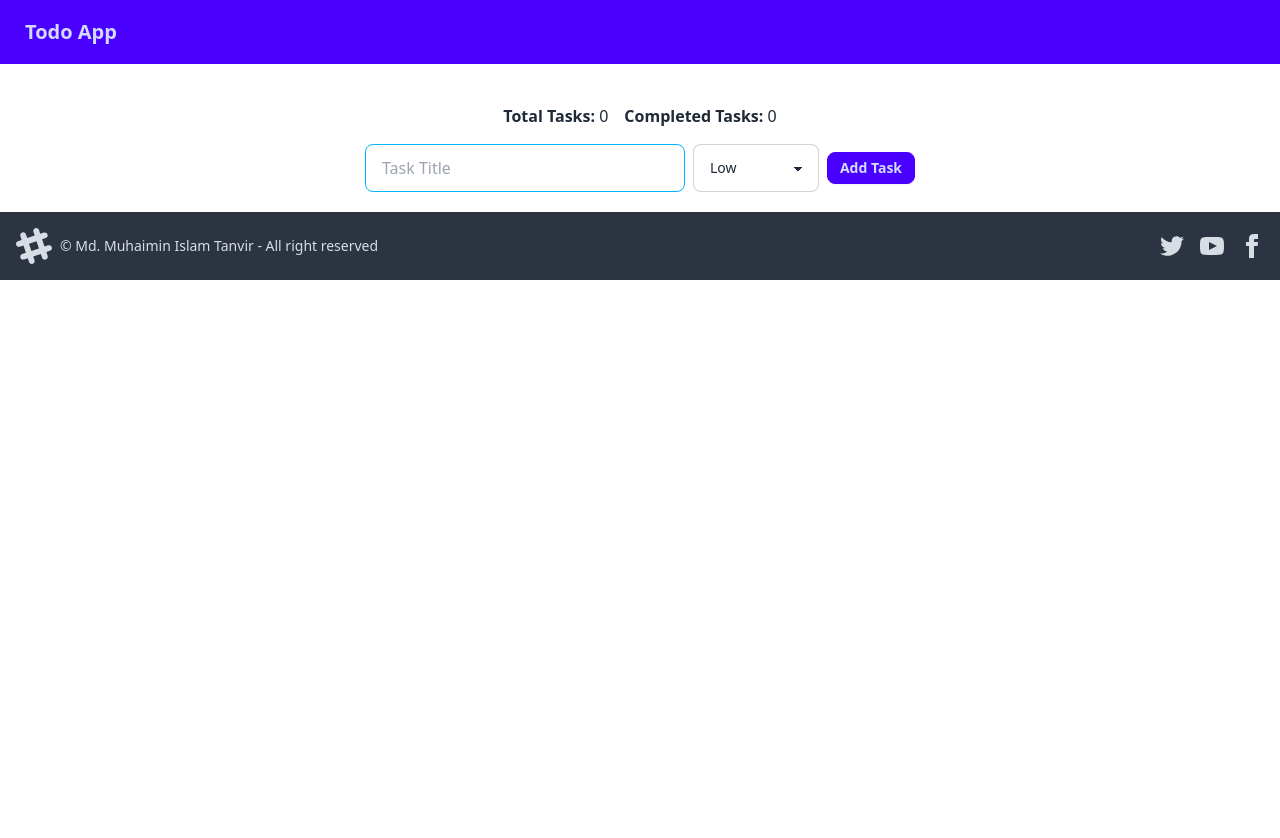
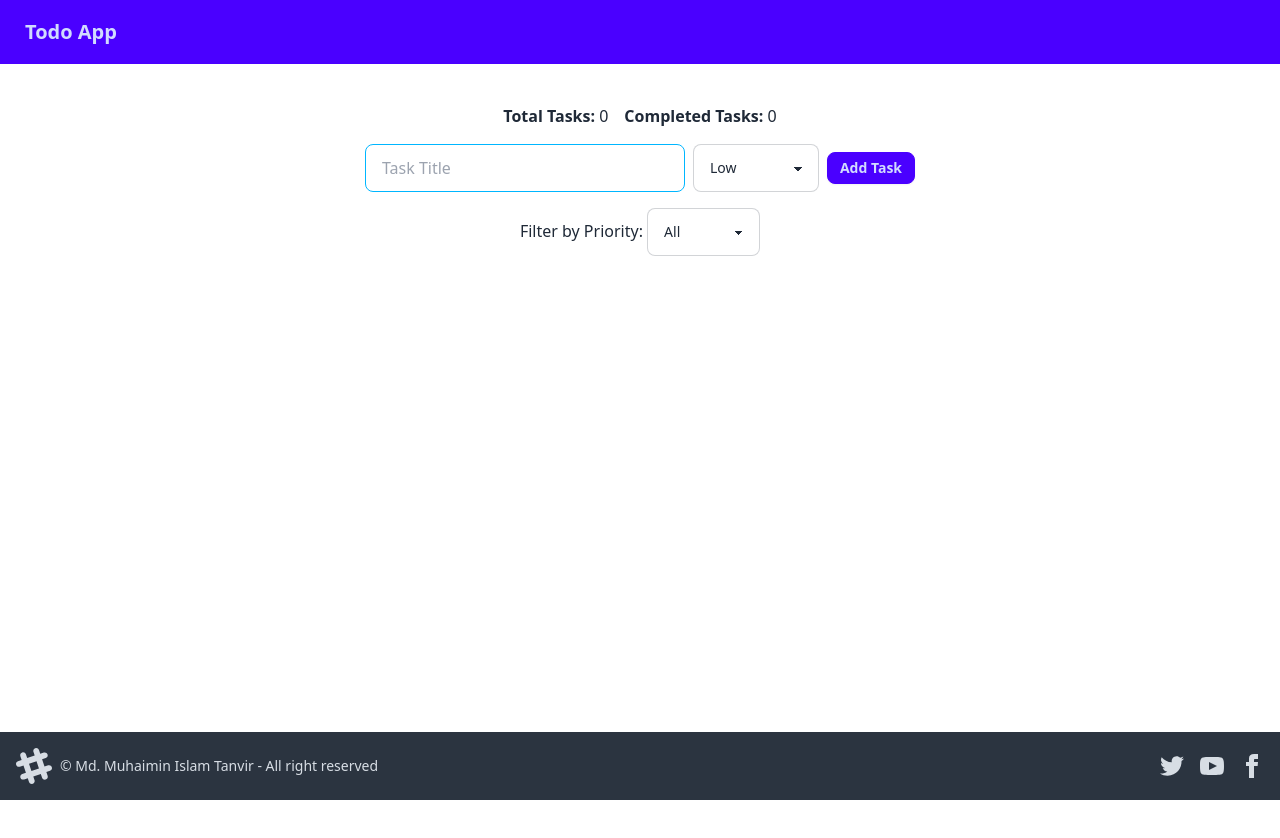
Before and after one commit to mitanvir05/to-do-app-tanvir-qtec, a React (Vite) app: page / in a window 1280 px wide. Shown: the top 838 px of the page. Before the commit the page ends 800 px from the top, so only its background shows below. Built offline with nearby package versions, Linux system fonts and the light colour scheme.

Commit message:
footer set on bottom and filter task added

```diff
--- a/src/components/Footer/Footer.jsx
+++ b/src/components/Footer/Footer.jsx
@@ -1,7 +1,8 @@
 const Footer = () => {
     return (
         <div>
-            <footer className=" static bottom-0 footer items-center container mx-auto text-center p-4 bg-neutral text-neutral-content">
+            <div className="flex flex-col min-h-screen">
+                <footer className=" bottom-0 sticky mt-auto footer items-center p-4 bg-neutral text-neutral-content">
                     <aside className="items-center grid-flow-col">
                         <svg width="36" height="36" viewBox="0 0 24 24" xmlns="http://www.w3.org/2000/svg" fillRule="evenodd" clipRule="evenodd" className="fill-current"><path d="M22.672 15.226l-2.432.811.841 2.515c.33 1.019-.209 2.127-1.23 2.456-1.15.325-2.148-.321-2.463-1.226l-.84-2.518-5.013 1.677.84 2.517c.391 1.203-.434 2.542-1.831 2.542-.88 0-1.601-.564-1.86-1.314l-.842-2.516-2.431.809c-1.135.328-2.145-.317-2.463-1.229-.329-1.018.211-2.127 1.231-2.456l2.432-.809-1.621-4.823-2.432.808c-1.355.384-2.558-.59-2.558-1.839 0-.817.509-1.582 1.327-1.846l2.433-.809-.842-2.515c-.33-1.02.211-2.129 1.232-2.458 1.02-.329 2.13.209 2.461 1.229l.842 2.515 5.011-1.677-.839-2.517c-.403-1.238.484-2.553 1.843-2.553.819 0 1.585.509 1.85 1.326l.841 2.517 2.431-.81c1.02-.33 2.131.211 2.461 1.229.332 1.018-.21 2.126-1.23 2.456l-2.433.809 1.622 4.823 2.433-.809c1.242-.401 2.557.484 2.557 1.838 0 .819-.51 1.583-1.328 1.847m-8.992-6.428l-5.01 1.675 1.619 4.828 5.011-1.674-1.62-4.829z"></path></svg>
                         <p> &copy; Md. Muhaimin Islam Tanvir - All right reserved</p>
@@ -14,6 +15,7 @@ const Footer = () => {
                     </nav>
                 </footer>
             </div>
+        </div>
     );
 };
 
--- a/src/components/TodoApp/TodoApp.jsx
+++ b/src/components/TodoApp/TodoApp.jsx
@@ -6,6 +6,8 @@ const TodoApp = () => {
   const [tasks, setTasks] = useState([]);
   const [totalTasks, setTotalTasks] = useState(0);
   const [completedTasks, setCompletedTasks] = useState(0);
+  const [filteredTasks, setFilteredTasks] = useState([]);
+  const [filterPriority, setFilterPriority] = useState('all');
   // Local storage Work
   useEffect(() => {
     const storedTasks = JSON.parse(localStorage.getItem('tasks'));
@@ -17,8 +19,9 @@ const TodoApp = () => {
   useEffect(() => {
     localStorage.setItem('tasks', JSON.stringify(tasks));
     updateTaskCounters();
+    filterTasks();
 
-  }, [tasks]);
+  }, [tasks, filterPriority]);
   // Add Task
   const addTask = (title, priority) => {
     const newTask = {
@@ -43,20 +46,41 @@ const TodoApp = () => {
     setTotalTasks(tasks.length);
     const completedTasksCount = tasks.filter(task => task.completed).length;
     setCompletedTasks(completedTasksCount);
-  };
-   // Delete
-   const deleteTask = (taskId) => {
+    };
+    // Filter
+    const filterTasks = () => {
+        if (filterPriority === 'all') {
+          setFilteredTasks(tasks);
+        } else {
+          setFilteredTasks(tasks.filter(task => task.priority === filterPriority));
+        }
+      };
+
+      const handlePriorityFilterChange = (e) => {
+        setFilterPriority(e.target.value);
+      };
+  // Delete
+  const deleteTask = (taskId) => {
     setTasks(tasks.filter(task => task.id !== taskId));
   };
   return (
-    <div className='space-y-4 mt-10 my-5' >
+    <div className='space-y-4 mt-10 my-5 ' >
       <div className="flex items-center justify-center space-x-4">
         <div><span className='font-bold'>Total Tasks:</span> {totalTasks}</div>
         <div><span className='font-bold'>Completed Tasks:</span> {completedTasks}</div>
       </div>
       <TaskForm onSubmit={addTask} />
+      <div className='text-center'>
+        <label>Filter by Priority: </label>
+        <select value={filterPriority} onChange={handlePriorityFilterChange} className="select select-bordered join-item">
+            <option value="all">All</option>
+            <option value="low">Low</option>
+            <option value="medium">Medium</option>
+            <option value="high">High</option>
+        </select>
+      </div>
       <TaskList
-        tasks={tasks}
+        tasks={filteredTasks}
         toggleTaskStatus={toggleTaskStatus}
         deleteTask={deleteTask}
       />
```
Lines whose indentation alone changed are shown as unchanged.
